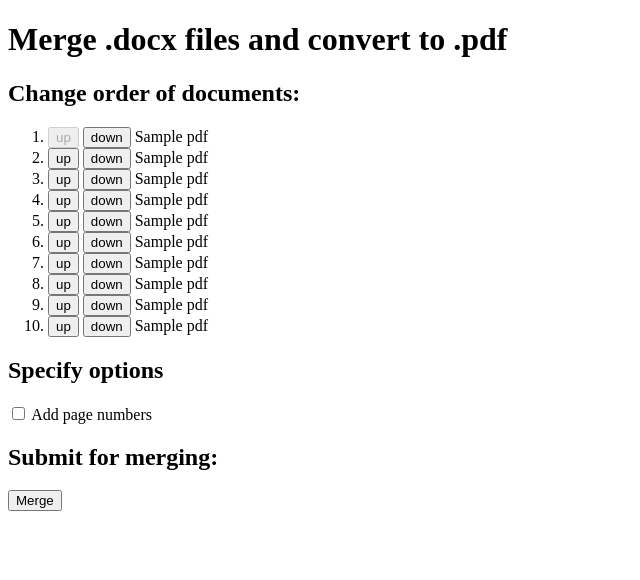
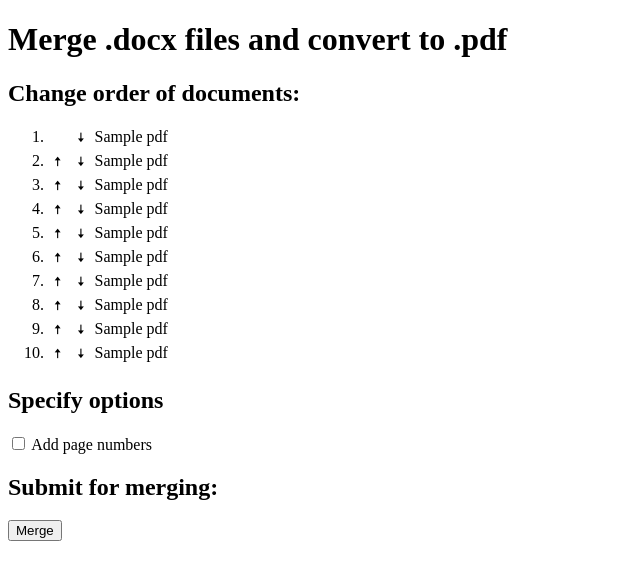
Before and after one commit to rbrutherford3/PDF-Publisher, a Flask app: template templates/arrange.html in a window 1280 px wide. Shown: the top 580 px of the page, without its empty margins (0-640 px from the left). Run offline with Flask 2, Linux system fonts and the light colour scheme; the template is opened without the code that fills it: most values are stand-ins (such as "Sample title", 1, 10 or a date in 2020).

Commit message:
Adding order arrows

```diff
--- a/static/arrange.js
+++ b/static/arrange.js
@@ -26,14 +26,14 @@ function disableButtons() {
 	for (i = 0; i < numButtons; i++) {
 		var buttonUp = document.getElementById("up" + i)
 		if (parseInt(buttonUp.parentNode.id) == 0)
-			buttonUp.disabled = true;
+			buttonUp.style.visibility = "hidden";
 		else
-			buttonUp.disabled = false;
+			buttonUp.style.visibility = "visible";
 		var buttonDown = document.getElementById("down" + i)
 		if (parseInt(buttonDown.parentNode.id) == (numButtons - 1))
-			buttonDown.disabled = true;
+			buttonDown.style.visibility = "hidden";
 		else
-			buttonDown.disabled = false;
+			buttonDown.style.visibility = "visible";
 	}
 }
 
--- /dev/null
+++ b/static/style.css
@@ -0,0 +1,9 @@
+.arrow {
+    /* Taken from https://stackoverflow.com/a/22672444/3130769 */
+    background-color: transparent;
+    background-repeat: no-repeat;
+    border: none;
+    cursor: pointer;
+    overflow: hidden;
+    outline: none;
+}
--- a/templates/arrange.html
+++ b/templates/arrange.html
@@ -3,6 +3,7 @@
 <head>
 	<title>Arrange titles</title>
 	<script src="static/arrange.js"></script>
+	<link rel="stylesheet" href="static/style.css">
 </head>
 <body>
 	<form action="compile" method="post">
@@ -11,8 +12,8 @@
 		<ol id="pdforder">
 			{%for i in range(0, pdfslen)%}
     		<li id="{{ i }}" data-filename="{{ pdfs[i] + '.pdf' }}">
-				<input id="up{{ i }}" type="button" value="up" onClick=up(this.parentElement) {% if i == 0 %}disabled{% endif %}/>
-				<input id="down{{ i }}" type="button" value="down" onClick=down(this.parentElement) {% if i == pdfslen - 1 %}disabled{% endif %}/>
+				<input class="arrow" id="up{{ i }}" type="button" value="&#129061;" onClick=up(this.parentElement) {% if i == 0 %}style="visibility: hidden;"{% endif %}/>
+				<input class="arrow" id="down{{ i }}" type="button" value="&#129063;" onClick=down(this.parentElement) {% if i == pdfslen - 1 %}style="visibility: hidden;"{% endif %}/>
 			{{ pdfs[i] }}
 			</li>
 			{%endfor%}
```
